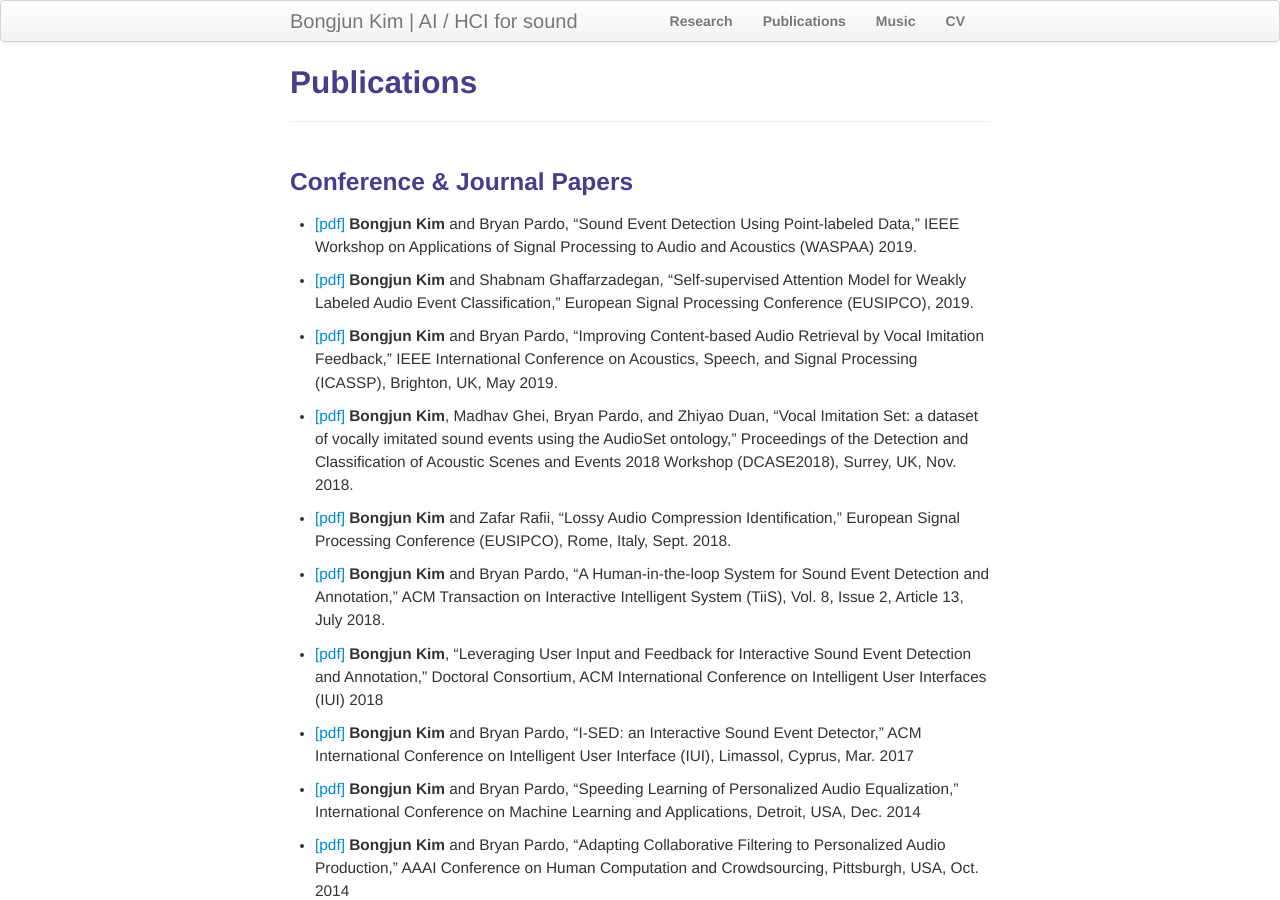
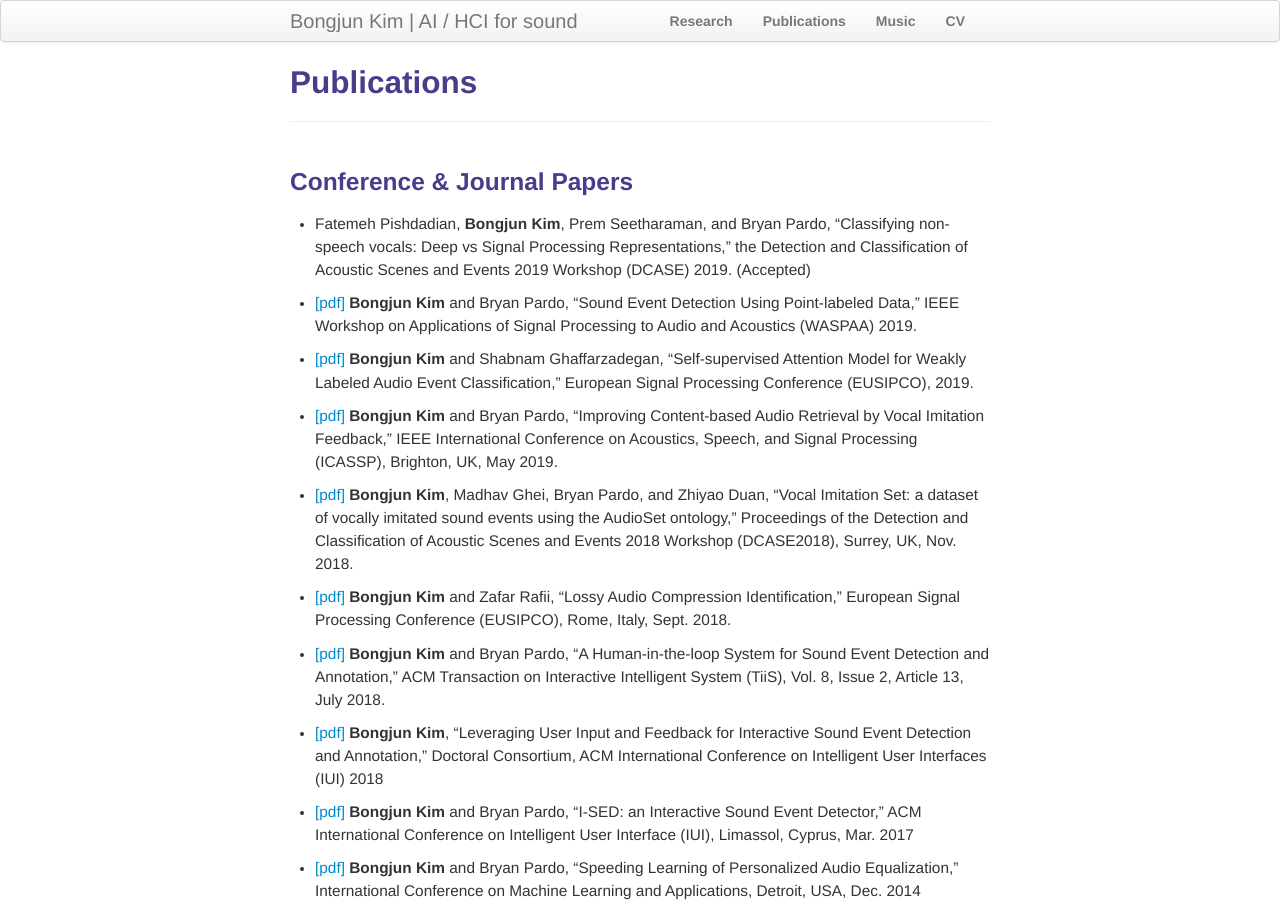
Before and after one commit to bongjun/bongjun.github.io, a Jekyll site: the page built from pages/publications.md, in a window 1280 px wide and 900 px high. Built offline with Jekyll 4.4.1, drawn with Linux system fonts in a browser that asks for light colours.

Commit message:
Update publications.md

```diff
--- a/pages/publications.md
+++ b/pages/publications.md
@@ -5,6 +5,8 @@ description: Bongjun Kim's publications
 ---
 
 ### Conference & Journal Papers
+
+* Fatemeh Pishdadian, **Bongjun Kim**, Prem Seetharaman, and Bryan Pardo, "Classifying non-speech vocals: Deep vs Signal Processing Representations," the Detection and Classification of Acoustic Scenes and Events 2019 Workshop (DCASE) 2019. (Accepted)
 
 * [[pdf]]({{ BASE_PATH }}/pages/files/papers/waspaa_2019_kim.pdf) **Bongjun Kim** and Bryan Pardo, "Sound Event Detection Using Point-labeled Data," IEEE Workshop on Applications of Signal Processing to Audio and Acoustics (WASPAA) 2019.
 
```
